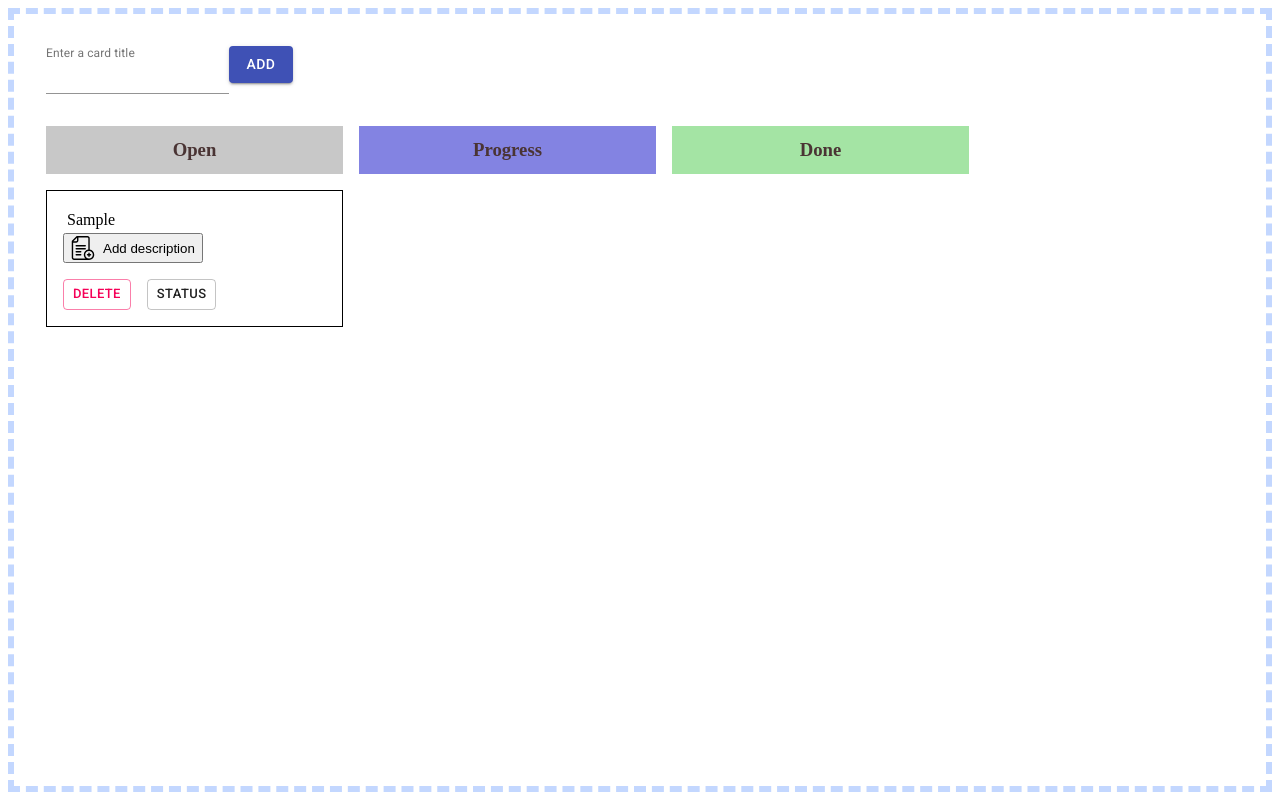
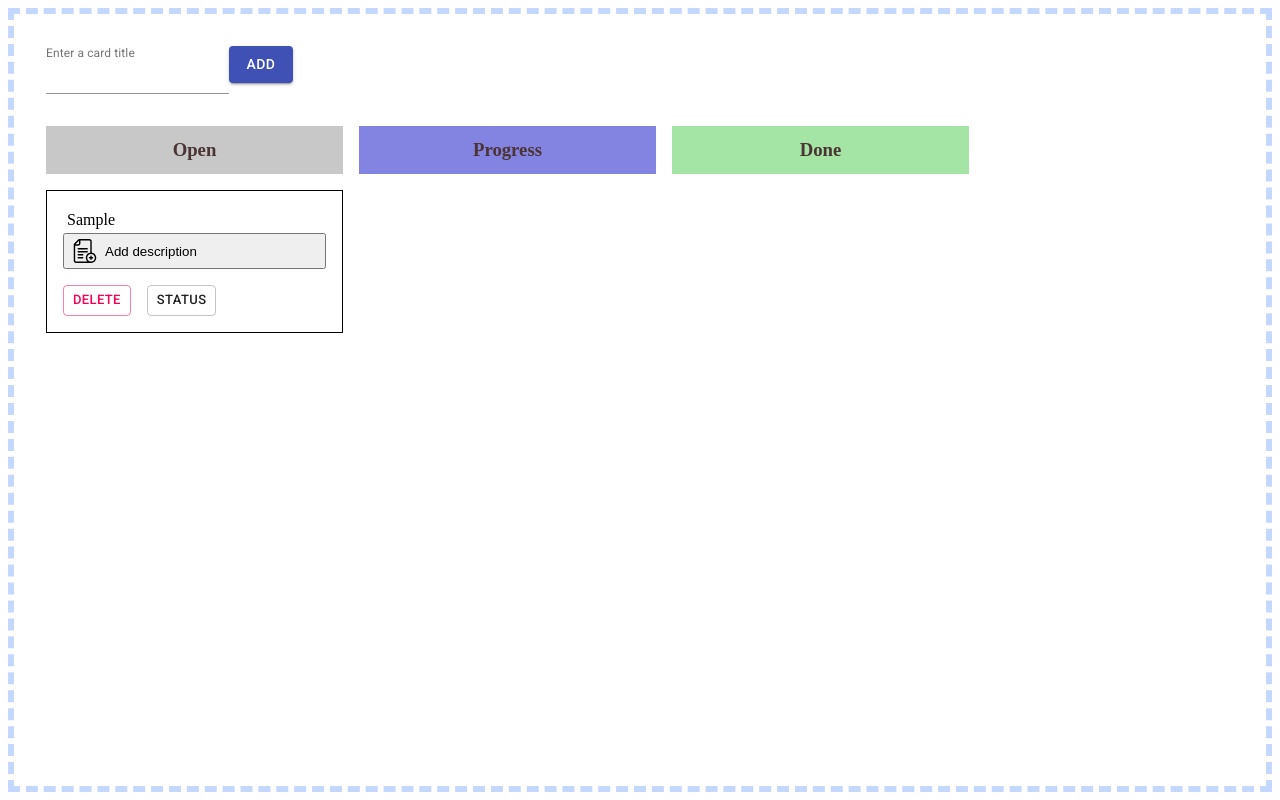
Before and after one commit to Paqura/courses-up, a React (Create React App) app in the folder client/: page / in a window 1280 px wide. Both pictures are taken after typing "Sample" into the empty fields and a click on the button "ADD". Built offline with nearby package versions, Linux system fonts and the light colour scheme.

Commit message:
more styles

```diff
--- a/client/src/components/Courses/Description/Add.tsx
+++ b/client/src/components/Courses/Description/Add.tsx
@@ -4,6 +4,8 @@ import styled from 'styled-components';
 const AddButton = styled.button`
   display: flex;
   align-items: center;
+  width: 100%;
+  padding: 4px 8px;
 `;
 
 const Text = styled.span`
```
